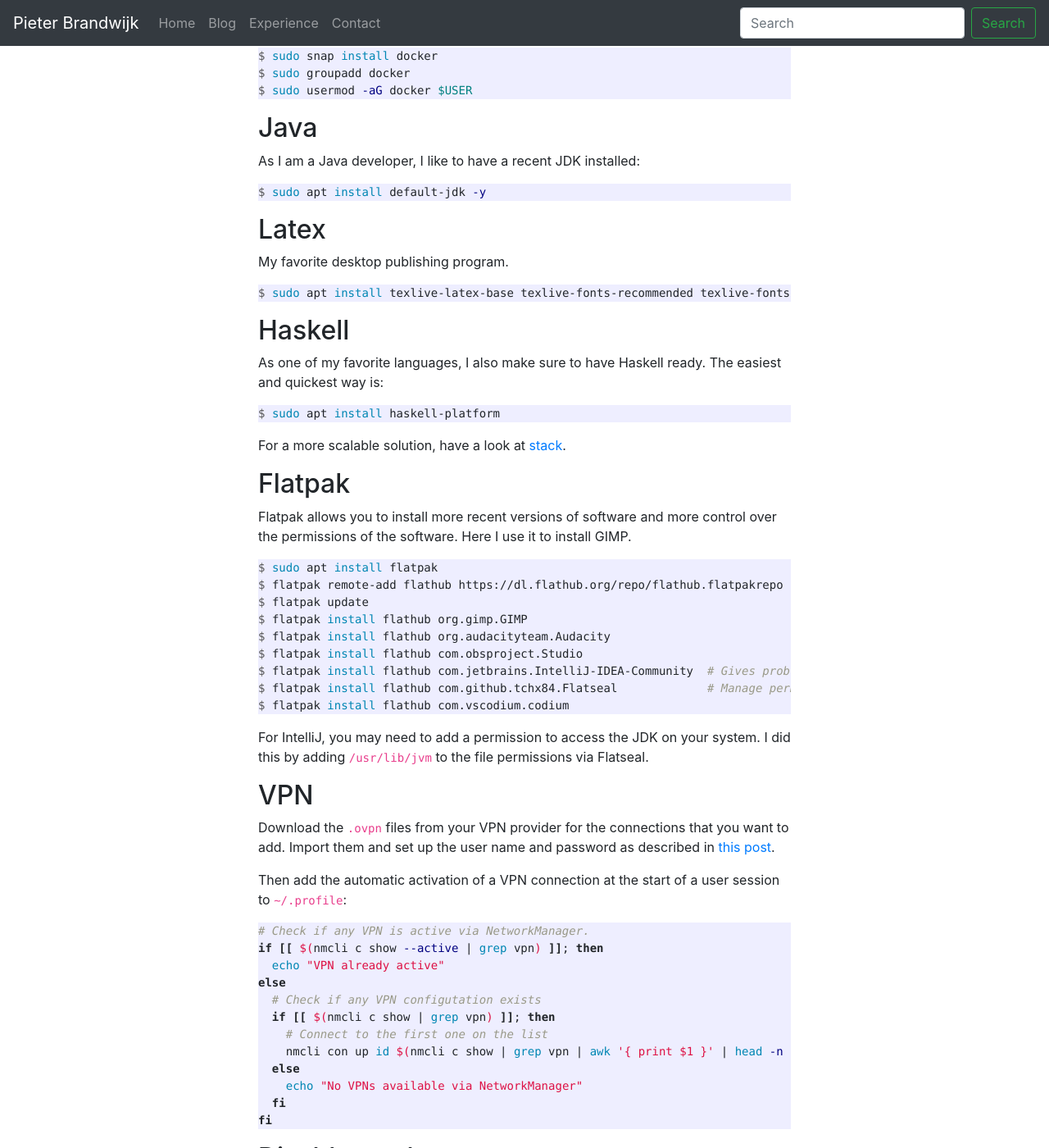
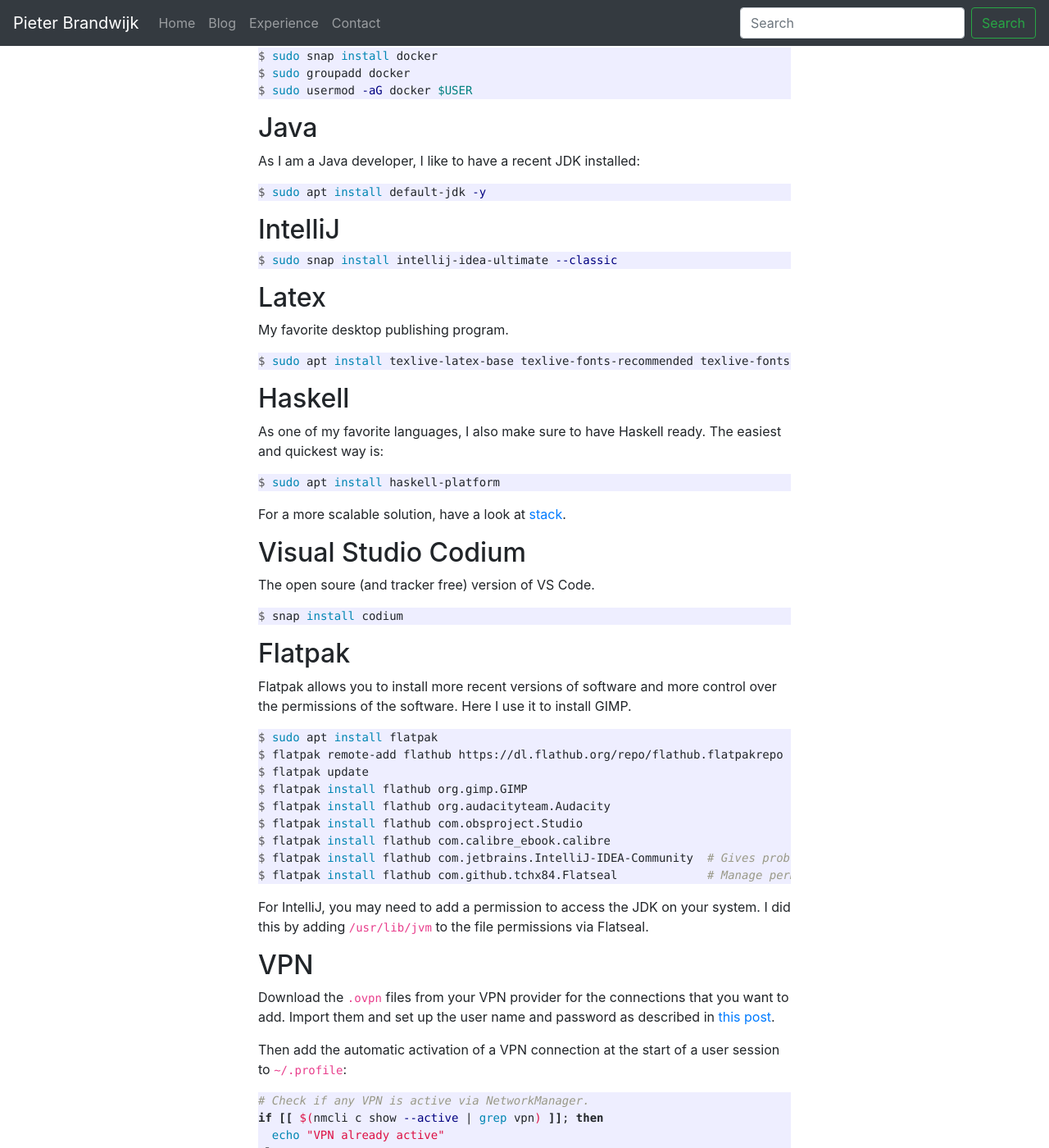
Before and after one commit to pbrandwijk/pbrandwijk.github.io, a Jekyll site: the page built from _posts/2020-07-03-my-initial-ubuntu-setup.md, in a window 1280 px wide and 1400 px high, scrolled down 2055 px. Shown: the whole window at 82% size. Built offline with Jekyll 4.4.1, drawn with Linux system fonts in a browser that asks for light colours; nearby versions of some CDN libraries; comment, search, counter and statistics services are not loaded; some of the changed text lies outside the part shown.

Commit message:
Update post

````diff
--- a/_posts/2020-07-03-my-initial-ubuntu-setup.md
+++ b/_posts/2020-07-03-my-initial-ubuntu-setup.md
@@ -88,6 +88,11 @@
 $ sudo apt install default-jdk -y
 ```
 
+## IntelliJ
+```console
+$ sudo snap install intellij-idea-ultimate --classic
+```
+
 ## Latex
 My favorite desktop publishing program.
 ```console
@@ -101,6 +106,12 @@
 ```
 For a more scalable solution, have a look at [stack][stack].
 
+## Visual Studio Codium
+The open soure (and tracker free) version of VS Code.
+```console
+$ snap install codium
+```
+
 ## Flatpak
 Flatpak allows you to install more recent versions of software and more control over the permissions of the software. Here I use it to install GIMP.
 ```console
@@ -110,9 +121,9 @@
 $ flatpak install flathub org.gimp.GIMP
 $ flatpak install flathub org.audacityteam.Audacity
 $ flatpak install flathub com.obsproject.Studio
-$ flatpak install flathub com.jetbrains.IntelliJ-IDEA-Community  # Gives problems due to restrictions, better install via snap
+$ flatpak install flathub com.calibre_ebook.calibre
+$ flatpak install flathub com.jetbrains.IntelliJ-IDEA-Community  # Gives problems due to file system restrictions, better install via snap
 $ flatpak install flathub com.github.tchx84.Flatseal             # Manage permissions of Flatpak apps
-$ flatpak install flathub com.vscodium.codium
 ```
 
 For IntelliJ, you may need to add a permission to access the JDK on your system. I did this by adding `/usr/lib/jvm` to the file permissions via Flatseal.
````
Also changed, not shown: other parts of _posts/2020-07-03-my-initial-ubuntu-setup.md (+2 -2 lines).
